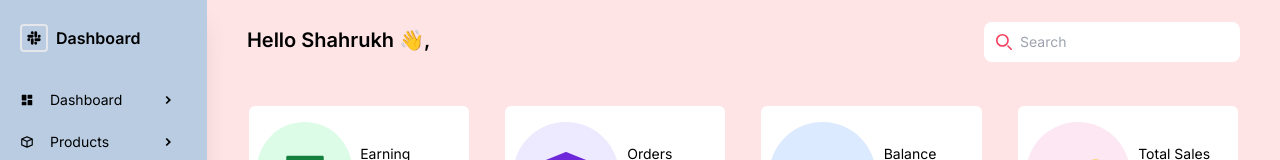
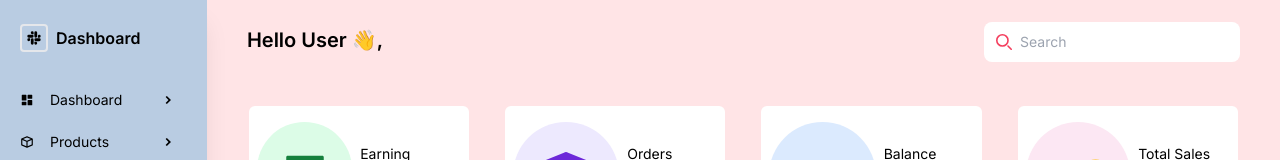
Before and after one commit to Vineet-23/Fitpeo-dashboard, a React (Vite) app: page / in a window 1280 px wide. Shown: the top 160 px of the page. Built offline with nearby package versions, Linux system fonts and the light colour scheme.

Commit message:
Update DashNavbar.jsx

```diff
--- a/src/core/components/DashNavbar.jsx
+++ b/src/core/components/DashNavbar.jsx
@@ -7,7 +7,7 @@ const DashNavbar = () => {
         <div className='flex justify-between items-center w-full'>
           <div className='flex items-center'>
             <p className='text-white-950 text-sm md:text-xl font-semibold'>
-              Hello Shahrukh 👋,
+              Hello User 👋,
             </p>
           </div>
           <div className=''>
```
